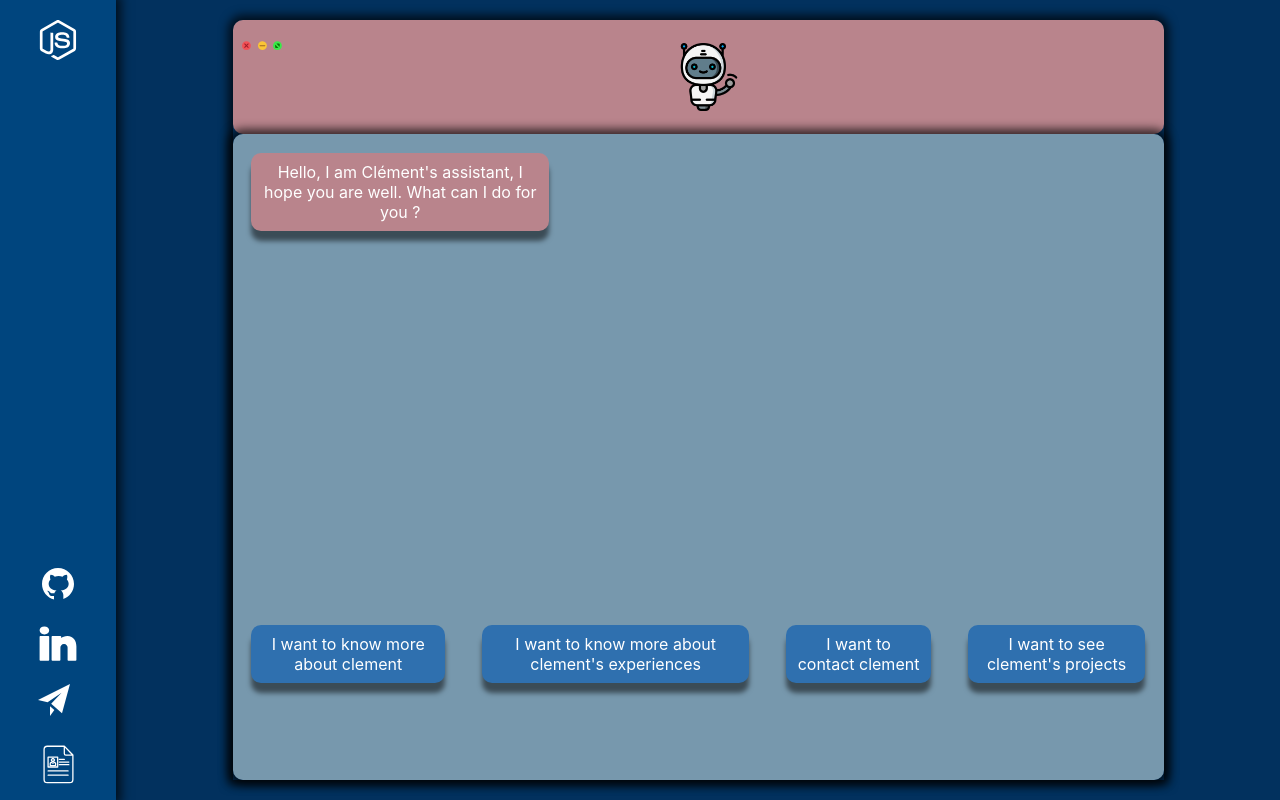
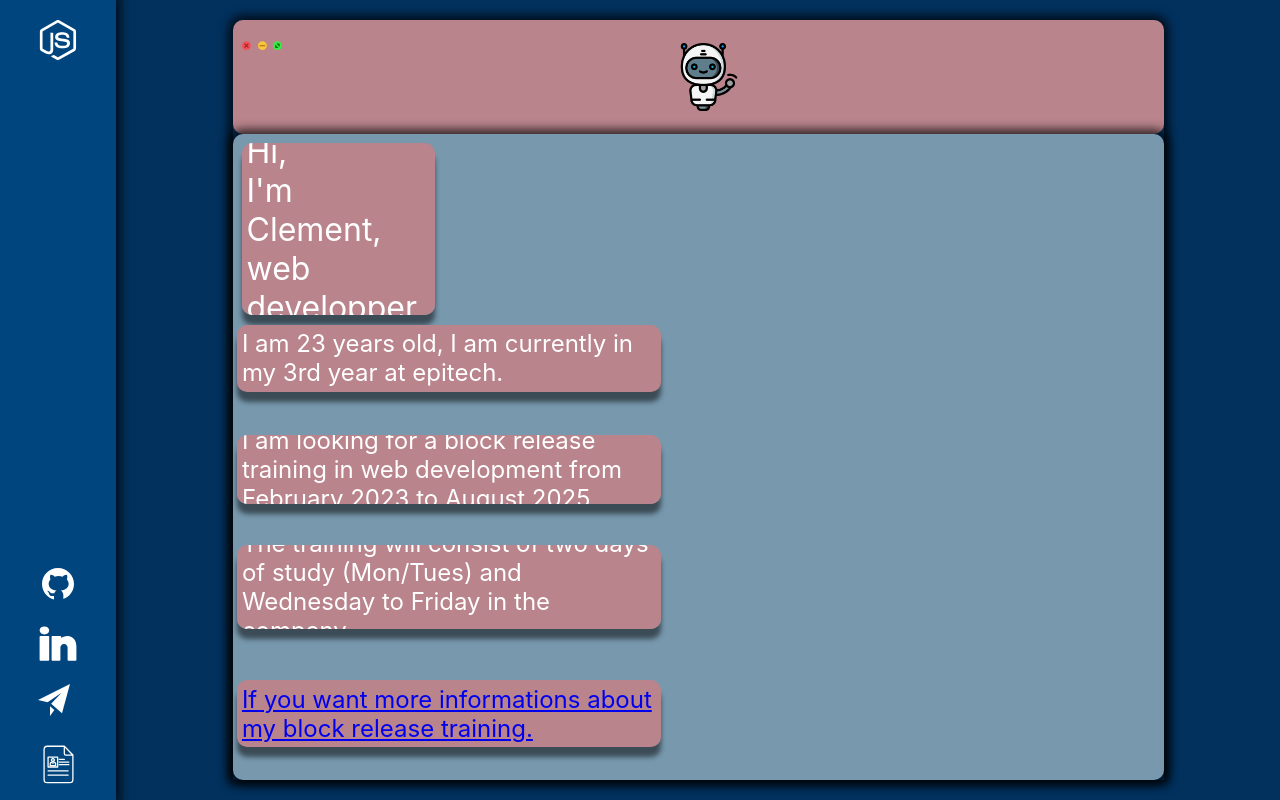
Before and after one commit to clement-mendes/Portfolio, a React (Create React App) app: page / in a window 1280 px wide. Built offline with nearby package versions, Linux system fonts and the light colour scheme.

Commit message:
:construction: component profile

```diff
--- a/src/components/assistant/Assistant.jsx
+++ b/src/components/assistant/Assistant.jsx
@@ -1,6 +1,7 @@
 import "./assistant.css"
 import bot from "../../assets/bot.png";
 import Chat from "../chat/Chat";
+import Profile from "../profile/Profile";
 
 
 
@@ -37,7 +38,7 @@ export default function Assistant() {
 
                 </div>
                 <div className="message">
-                    <Chat />
+                    <Profile />
                 </div>
             </div>
         </div>
--- a/src/components/assistant/assistant.css
+++ b/src/components/assistant/assistant.css
@@ -33,6 +33,7 @@
     width: 5%;
     justify-content: space-between;
     margin: 1%;
+
 }
 
 .message {
@@ -58,4 +59,5 @@
 
 svg {
     cursor: pointer;
+
 }
--- a/src/components/chat/Chat.jsx
+++ b/src/components/chat/Chat.jsx
@@ -85,7 +85,7 @@ export default function Chat() {
                 setIsLoading(true);
                 break;
             case 4:
-                setAnotherRespChoice("I am one of the projects of my creator but not the only one! Let me show you the others!");
+                setAnotherRespChoice("I am one of the projects of my creator but not the only one ! Let me show you the others !");
                 newPropositions.current = propositions;
                 newPropositions.current.splice(item?.id - 1, 1);
                 setIsLoading(true);
--- /dev/null
+++ b/src/components/profile/Profile.jsx
@@ -0,0 +1,48 @@
+import "./profile.css"
+
+export default function Profile() {
+
+    return (
+        <div className="profile">
+            <div className="salutation">
+                <div className="hi">
+                    Hi,<br />
+                    I'm Clement,<br />
+                    web developper
+                </div>
+            </div>
+            {/* <div className="containerClientMessageBot">
+                <div className="clientMessageBot">
+                    I am a serious and respectful person. I give myself the means to succeed and I always bounce back despite the difficulties !
+                </div>
+            </div>
+            <div className="containerClientMessageBot2">
+                <div className="clientMessageBot">
+                    If you want a sun in your team take me!
+                </div>
+            </div> */}
+            <div className="clementDescription">
+                <div className="descriptionBubble">
+                    I am 23 years old, I am currently in my 3rd year at epitech.
+                </div>
+            </div>
+            <div className="clementDescription">
+                <div className="descriptionBubble">
+                    I am looking for a block release training in web development from February 2023 to August 2025.
+                    {/* The training will consist of two days of study (Mon/Tues) and Wednesday to Friday in the company. */}
+                </div>
+            </div>
+            <div className="clementDescription">
+                <div className="descriptionBubble">
+                    The training will consist of two days of study (Mon/Tues) and Wednesday to Friday in the company.
+                </div>
+            </div>
+            <div className="clementDescription">
+                <div className="descriptionBubble">
+                    <a href="https://eparcours.eu/epitech-pre-msc-msc-201/" target={"_blank"}>If you want more informations about my block release training.</a>
+                </div>
+            </div>
+
+        </div>
+    );
+}
--- /dev/null
+++ b/src/components/profile/profile.css
@@ -0,0 +1,85 @@
+.profile {
+    background-color: #7798ad;
+    width: 100%;
+    height: 100%;
+    border-bottom-left-radius: 10px;
+    border-bottom-right-radius: 10px;
+    border-top-left-radius: 10px;
+    border-top-right-radius: 10px;
+    display: grid;
+    grid-template-columns: repeat(2, 1fr);
+    grid-gap: 10px;
+    grid-auto-rows: minmax(100px, auto);
+
+}
+
+.salutation {
+    grid-column: 1/2;
+    min-width: 50%;
+    text-align: start;
+}
+
+.hi {
+    color: white;
+    display: flex;
+    align-items: center;
+    box-shadow: 0px 10px 5px 0px rgba(0, 0, 0, 0.5);
+    margin-top: 2%;
+    margin-left: 2%;
+    background-color: #B9848C;
+    max-width: 40%;
+    max-height: 90%;
+    border-radius: 10px;
+    padding: 1%;
+    overflow-y: auto;
+    font-size: xx-large;
+}
+
+.clementDescription {
+    grid-column: 1/2;
+    text-align: start;
+}
+
+.descriptionBubble {
+    color: white;
+    display: flex;
+    align-items: center;
+    box-shadow: 0px 10px 5px 0px rgba(0, 0, 0, 0.5);
+    margin-left: 1%;
+    background-color: #B9848C;
+    max-width: 90%;
+    max-height: 60%;
+    border-radius: 10px;
+    padding: 1%;
+    min-height: 40%;
+    overflow-y: auto;
+    font-size: x-large;
+}
+
+.containerClientMessageBot{
+    grid-column: 2 / 2;
+    grid-row: 2 / 2;
+}
+
+.containerClientMessageBot2{
+    grid-column: 2 / 2;
+    grid-row: 3 / 3;
+
+}
+
+.clientMessageBot{
+    margin-top: 10%;
+    color: white;
+    display: flex;
+    align-items: center;
+    box-shadow: 0px 10px 5px 0px rgba(0, 0, 0, 0.5);
+    margin-left: 1%;
+    background-color: #2F70AF;
+    max-width: 90%;
+    max-height: 30%;
+    border-radius: 10px;
+    padding: 1%;
+    min-height: 40%;
+    overflow-y: auto;
+    font-size: x-large;
+}
```
Also changed, not shown: src/components/experiences/Experiences.jsx (added), src/components/experiences/experiences.css (added).
